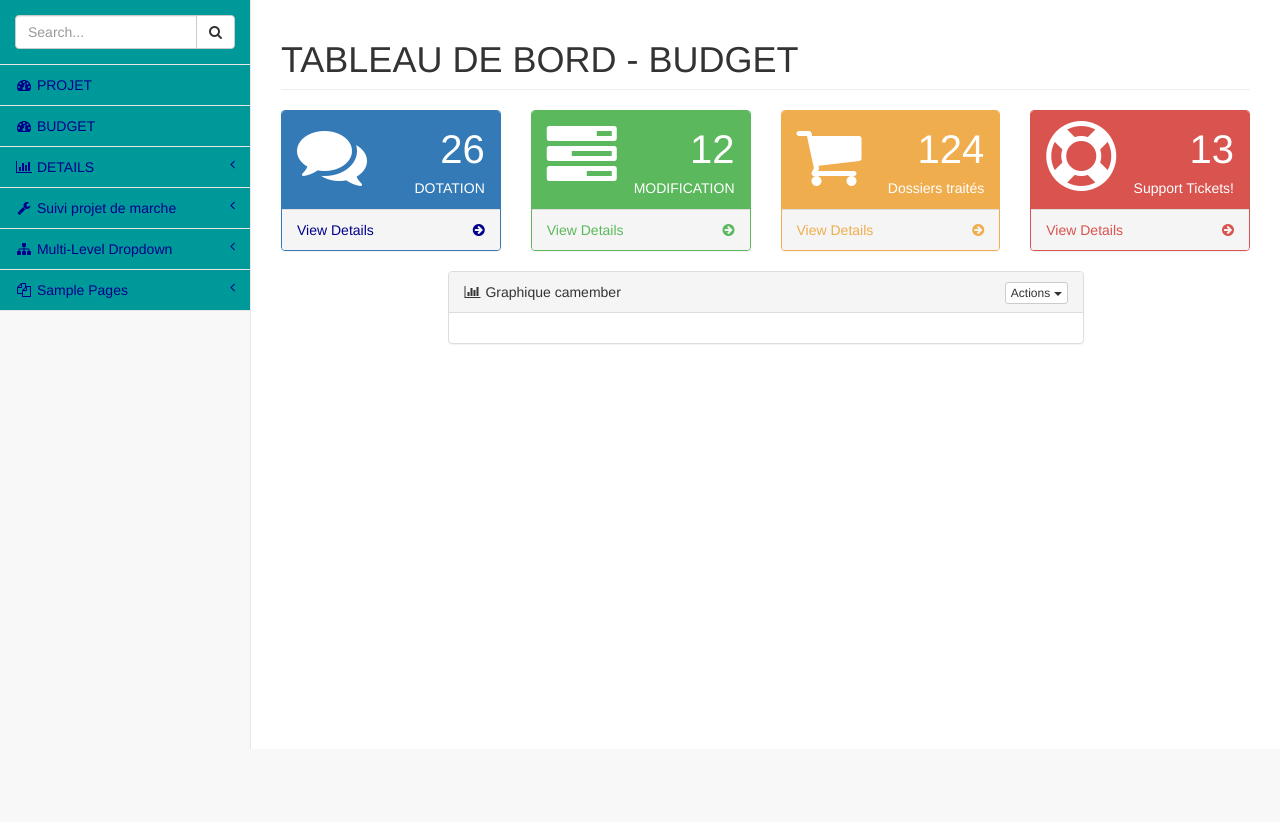
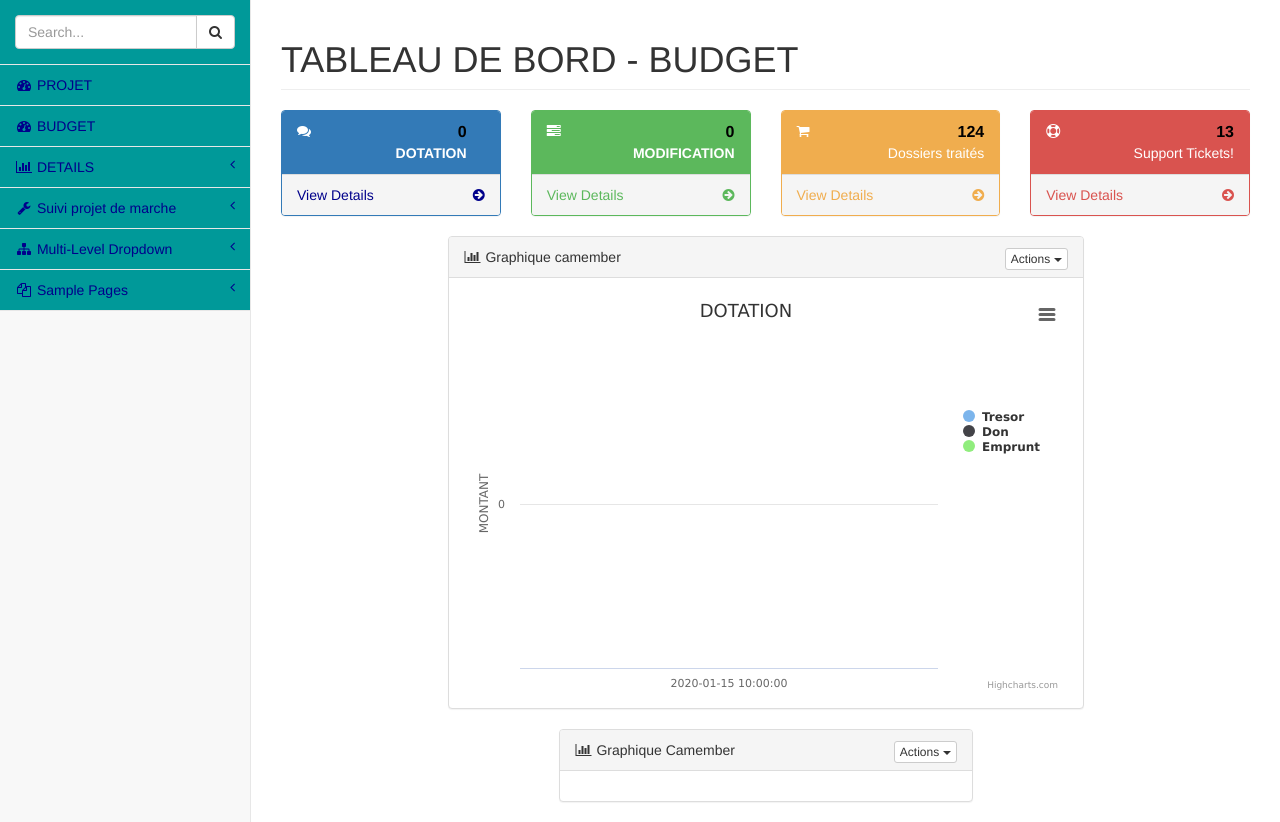
Before and after one commit to desire1982/gestprojet_true, a PHP site: page /html2pdf/acceuil.php in a window 1280 px wide. Shown: the part 51-873 px from the top of the page. Before the commit the page ends 800 px from the top, so only its background shows below. Run offline with PHP 8.4, Linux system fonts and the light colour scheme; the visitor is signed in with stand-in values (Sample User, id 1); tables that the repository leaves empty or names only in its code hold one stand-in row (values such as "Sample post"); some libraries are stand-ins or nearby versions.

Commit message:
Montant total des dotations

```diff
--- a/acceuil.php
+++ b/acceuil.php
@@ -1,3 +1,41 @@
+<?php
+include('config/connectmysql.php');
+ //--------requete des dotations de 2016
+$reqdotation="SELECT
+  `tbl_dotation_projet`.`date_dotation` AS annee,
+  SUM(`tbl_dotation_projet`.`montant_dotation`) AS `montant_globaux`
+FROM
+  `tbl_dotation_projet`
+WHERE
+  `tbl_dotation_projet`.`date_dotation` = 2016
+GROUP BY
+  `tbl_dotation_projet`.`date_dotation`";
+
+//  var_dump($requete1);
+$resdotation=mysql_query($reqdotation);
+//var_dump($resultat1);
+$Totaldotation= mysql_fetch_array($resdotation);
+$TotauxDotations= $Totaldotation['montant_globaux'];
+$TotauxAnnee = $Totaldotation['annee'];
+
+// requete des modifications de 2016
+$reqmodification ="SELECT
+  YEAR(`date_sign_mb`) AS `annee_mod`,
+  SUM(`tbl_modif_budget`.`montant_mb`) AS `montant_modif`
+FROM
+  `tbl_modif_budget`
+WHERE
+  YEAR(`date_sign_mb`) = 2016
+GROUP BY
+  YEAR(`date_sign_mb`) ";
+$resmodification=mysql_query($reqmodification);
+//var_dump($resultat1);
+$Totalmodification= mysql_fetch_array($resmodification);
+$TotauxModifications= $Totalmodification['montant_modif'];
+$TotauxAnnee_modif = $Totalmodification['annee_mod'];
+
+?>
+
 <!DOCTYPE html>
 <html lang="en">
 
@@ -30,7 +68,66 @@
         <script src="https://oss.maxcdn.com/libs/html5shiv/3.7.0/html5shiv.js"></script>
         <script src="https://oss.maxcdn.com/libs/respond.js/1.4.2/respond.min.js"></script>
     <![endif]-->
+ <script type="text/javascript" src="http://ajax.googleapis.com/ajax/libs/jquery/1.7.1/jquery.min.js"></script>
 
+ <script type="text/javascript">
+		$(document).ready(function() {
+			var options = {
+	            chart: {
+	                renderTo: 'container',
+	                type: 'column',
+	                marginRight: 130,
+	                marginBottom: 25
+	            },
+	            title: {
+	                text: 'DOTATION',
+	                x: -20 //center
+	            },
+	            subtitle: {
+	                text: '',
+	                x: -20
+	            },
+	            xAxis: {
+	                categories: []
+	            },
+	            yAxis: {
+	                title: {
+	                    text: 'MONTANT'
+	                },
+	                plotLines: [{
+	                    value: 0,
+	                    width: 1,
+	                    color: '#808080'
+	                }]
+	            },
+	            tooltip: {
+	                formatter: function() {
+	                        return '<b>'+ this.series.name +'</b><br/>'+
+	                        this.x +': '+ this.y;
+	                }
+	            },
+	            legend: {
+	                layout: 'vertical',
+	                align: 'right',
+	                verticalAlign: 'top',
+	                x: -10,
+	                y: 100,
+	                borderWidth: 0
+	            },
+	            series: []
+	        }
+
+	        $.getJSON("data_dotation_source_finance.php", function(json) {
+				options.xAxis.categories = json[0]['data'];
+	        	options.series[0] = json[1];
+	        	options.series[1] = json[2];
+	        	options.series[2] = json[3];
+		        chart = new Highcharts.Chart(options);
+	        });
+	    });
+		</script>
+<script src="http://code.highcharts.com/highcharts.js"></script>
+<script src="http://code.highcharts.com/modules/exporting.js"></script>
 </head>
 
 <body>
@@ -59,12 +156,12 @@
                     <div class="panel panel-primary">
                         <div class="panel-heading">
                             <div class="row">
-                                <div class="col-xs-3">
-                                    <i class="fa fa-comments fa-5x"></i>
+                                <div class="col-xs-2">
+                                    <i class="fa fa-comments fa-1x"></i>
                                 </div>
                                 <div class="col-xs-9 text-right">
-                                    <div class="huge">26</div>
-                                    <div>DOTATION</div>
+                                    <div class="huge" style="font-size:16px; font-weight:bold; color:#000"><?php echo number_format($TotauxDotations, 0, ',', ' '); ?></div>
+                                    <div style="font-weight:bold">DOTATION <?php echo $TotauxAnnee; ?></div>
                                 </div>
                             </div>
                         </div>
@@ -84,11 +181,11 @@
                         <div class="panel-heading">
                             <div class="row">
                                 <div class="col-xs-3">
-                                    <i class="fa fa-tasks fa-5x"></i>
+                                    <i class="fa fa-tasks fa-1x"></i>
                                 </div>
                                 <div class="col-xs-9 text-right">
-                                    <div class="huge">12</div>
-                                    <div>MODIFICATION</div>
+                                    <div class="huge" style="font-size:16px; font-weight:bold; color:#000"><?php echo number_format($TotauxModifications, 0, ',', ' '); ?> </div>
+                                    <div style="font-weight:bold">MODIFICATION <?php echo $TotauxAnnee_modif; ?></div>
                                 </div>
                             </div>
                         </div>
@@ -106,10 +203,10 @@
                         <div class="panel-heading">
                             <div class="row">
                                 <div class="col-xs-3">
-                                    <i class="fa fa-shopping-cart fa-5x"></i>
+                                    <i class="fa fa-shopping-cart fa-1x"></i>
                                 </div>
                                 <div class="col-xs-9 text-right">
-                                    <div class="huge">124</div>
+                                    <div class="huge" style="font-size:16px; font-weight:bold; color:#000">124</div>
                                     <div>Dossiers traités</div>
                                 </div>
                             </div>
@@ -128,10 +225,10 @@
                         <div class="panel-heading">
                             <div class="row">
                                 <div class="col-xs-3">
-                                    <i class="fa fa-support fa-5x"></i>
+                                    <i class="fa fa-support fa-1x"></i>
                                 </div>
                                 <div class="col-xs-9 text-right">
-                                    <div class="huge">13</div>
+                                    <div class="huge" style="font-size:16px; font-weight:bold; color:#000">13</div>
                                     <div>Support Tickets!</div>
                                 </div>
                             </div>
@@ -174,11 +271,48 @@
                         </div>
                         <!-- /.panel-heading -->
                         <div class="panel-body">
-                            <div id="morris-area-chart"></div>
+                            <div id="container"> </div>
                         </div>
                         <!-- /.panel-body -->
                     </div>
                     <!-- /.panel -->
+
+
+              <!-- Deuxième panel -->
+                    <div class="row">
+                <div class="col-lg-8 col-lg-offset-2">
+                    <div class="panel panel-default">
+                        <div class="panel-heading">
+                            <i class="fa fa-bar-chart-o fa-fw"></i> Graphique Camember
+                            <div class="pull-right">
+                                <div class="btn-group">
+                                    <button type="button" class="btn btn-default btn-xs dropdown-toggle" data-toggle="dropdown">
+                                        Actions
+                                        <span class="caret"></span>
+                                    </button>
+                                    <ul class="dropdown-menu pull-right" role="menu">
+                                        <li><a href="#">Action</a>
+                                        </li>
+                                        <li><a href="#">Another action</a>
+                                        </li>
+                                        <li><a href="#">Something else here</a>
+                                        </li>
+                                        <li class="divider"></li>
+                                        <li><a href="#">Separated link</a>
+                                        </li>
+                                    </ul>
+                                </div>
+                            </div>
+                        </div>
+                        <!-- /.panel-heading -->
+                        <div class="panel-body">
+                            <div id="container1"> </div>
+                        </div>
+                        <!-- /.panel-body -->
+                    </div>
+                    <!-- /.panel -->
+
+
 
 
         </div>
--- /dev/null
+++ b/data_dotation_source_finance.php
@@ -0,0 +1,47 @@
+<?php
+include 'config/connectmysql.php';
+// Exécution de la requête
+
+$query = mysql_query("SELECT
+`tbl_dotation_projet`.`date_dotation` AS date_dotation,
+  SUM(CASE WHEN `tbl_dotation_projet`.`code_source_fk` = 'TRE' THEN `tbl_dotation_projet`.`montant_dotation` ELSE 0 END) AS `TRESOR`,
+  SUM(CASE WHEN `tbl_dotation_projet`.`code_source_fk` = 'DON' THEN `tbl_dotation_projet`.`montant_dotation` ELSE 0 END) AS `DON`,
+  SUM(CASE WHEN `tbl_dotation_projet`.`code_source_fk` = 'EMP' THEN `tbl_dotation_projet`.`montant_dotation` ELSE 0 END) AS `EMPRUNT`
+FROM
+  `tbl_dotation_projet`
+GROUP BY
+  `tbl_dotation_projet`.`date_dotation`
+ORDER BY
+  `tbl_dotation_projet`.`date_dotation` DESC");
+
+$category = array();
+$category['name'] = 'Date';
+
+$series1 = array();
+$series1['name'] = 'Tresor';
+
+$series2 = array();
+$series2['name'] = 'Don';
+
+$series3 = array();
+$series3['name'] = 'Emprunt';
+
+
+while($r = mysql_fetch_array($query)) {
+    $category['data'][] = $r['date_dotation'];
+    $series1['data'][] = $r['TRESOR'];
+    $series2['data'][] = $r['DON'];
+    $series3['data'][] = $r['EMPRUNT'];
+}
+
+$result = array();
+array_push($result,$category);
+array_push($result,$series1);
+array_push($result,$series2);
+array_push($result,$series3);
+
+
+print json_encode($result, JSON_NUMERIC_CHECK);
+
+mysql_close($con);
+?>
```
